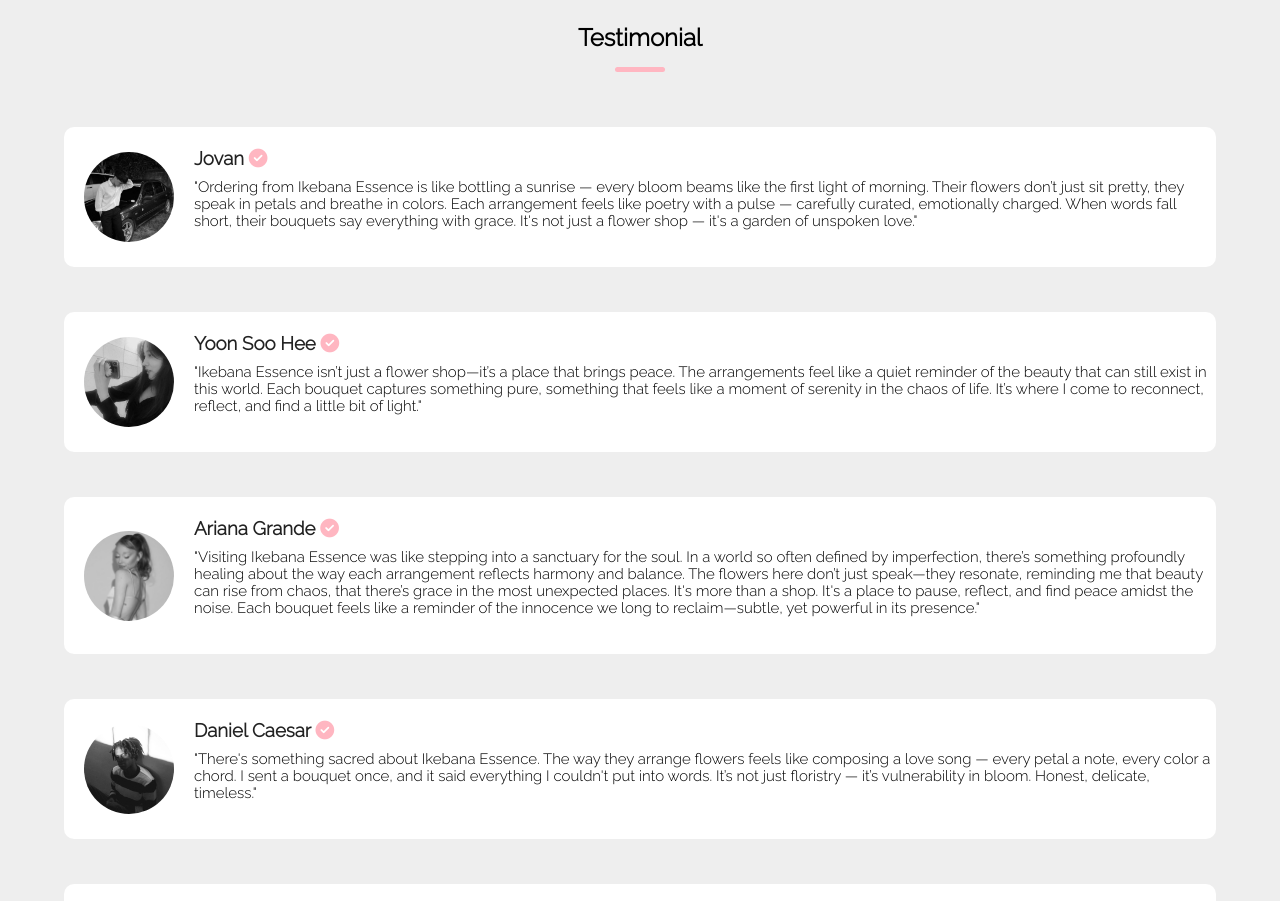
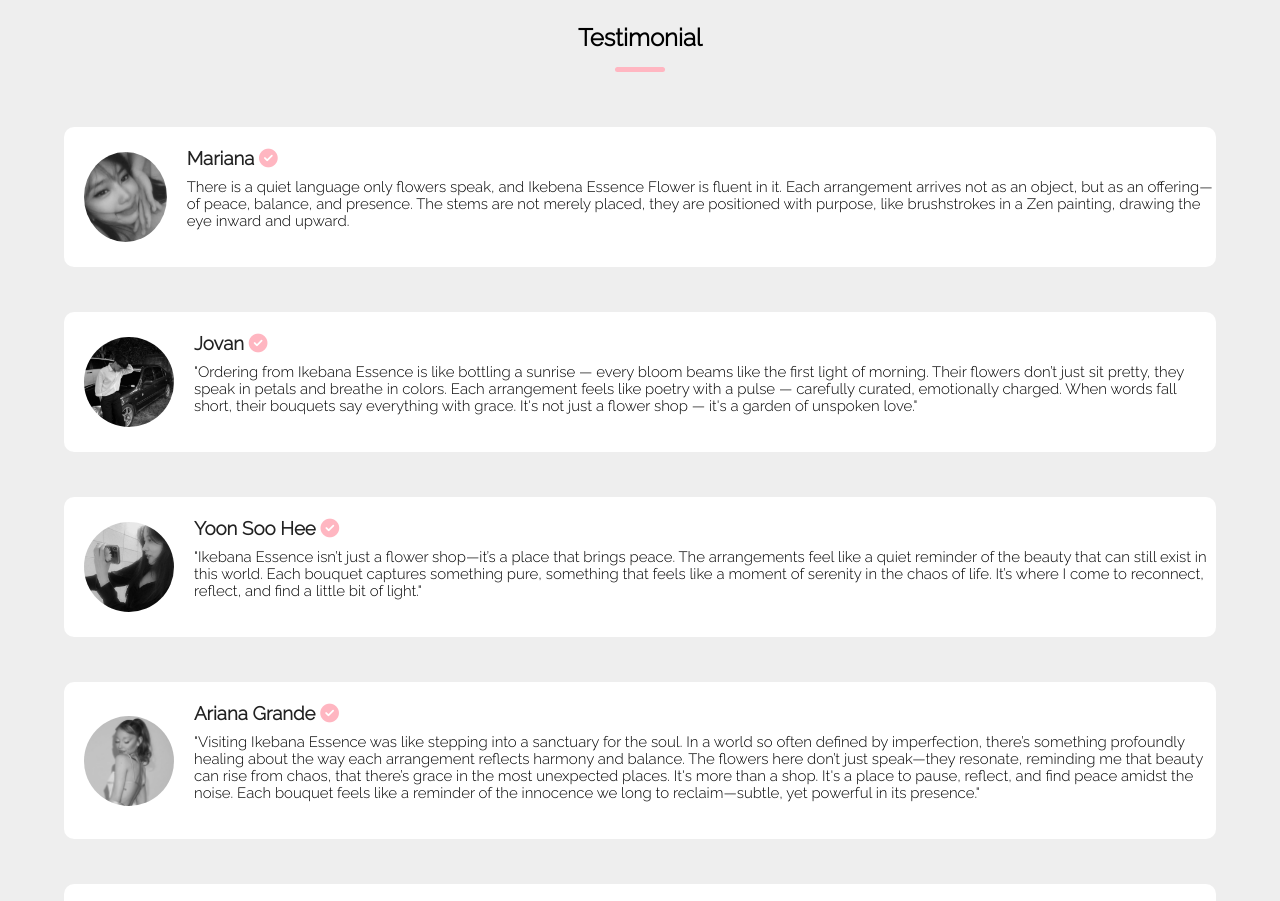
Before and after one commit to Jovantqq428/Flower-Shop-Website, a plain HTML site: page index.html in a window 1280 px wide. Shown: the part 2530-3431 px from the top of the page. Drawn offline with Linux system fonts and the light colour scheme.

Commit message:
Update index.html

```diff
--- a/index.html
+++ b/index.html
@@ -108,6 +108,20 @@
         <h1>Testimonial<span></span></h1>
     </div>
     <div class="testimonial-content">
+        <img src="mariana.jpg" alt="image">
+        <div class="testimonial-text">
+            <h3>Mariana <i class="fa-solid fa-circle-check" style="color: lightpink;"></i></h3>
+            <p>
+            There is a quiet language only flowers speak, and Ikebena Essence Flower is fluent in it. Each arrangement arrives not as an object, but as an offering—of peace, balance, and presence. The stems are not merely placed, they are positioned with purpose, like brushstrokes in a Zen painting, drawing the eye inward and upward.
+            </p>
+            <div class="testimonial-icons">
+                <a href="" target="_blank"><i class="fa-brands fa-twitter" style="color: #FFB6C1;"></i></a>
+                <a href="" target="_blank"><i class="fa-brands fa-instagram" style="color: #FFB6C1;"></i></a>
+                <a href="" target="_blank"><i class="fa-brands fa-facebook" style="color: #FFB6C1;"></i></a>
+            </div>
+        </div>
+    </div>
+    <div class="testimonial-content">
         <img src="jovan.jpg" alt="image">
         <div class="testimonial-text">
             <h3>Jovan <i class="fa-solid fa-circle-check" style="color: lightpink;"></i></h3>
@@ -121,6 +135,7 @@
             </div>
         </div>
     </div>
+
     <div class="testimonial-content">
         <img src="yoonsoohee.jpg" alt="image">
         <div class="testimonial-text">
```
